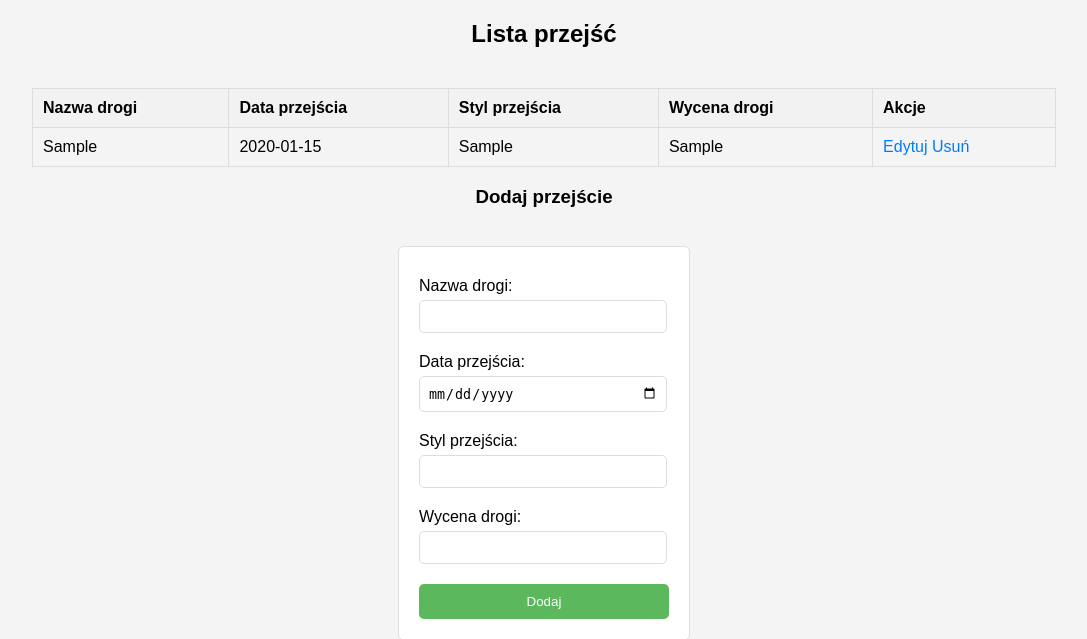
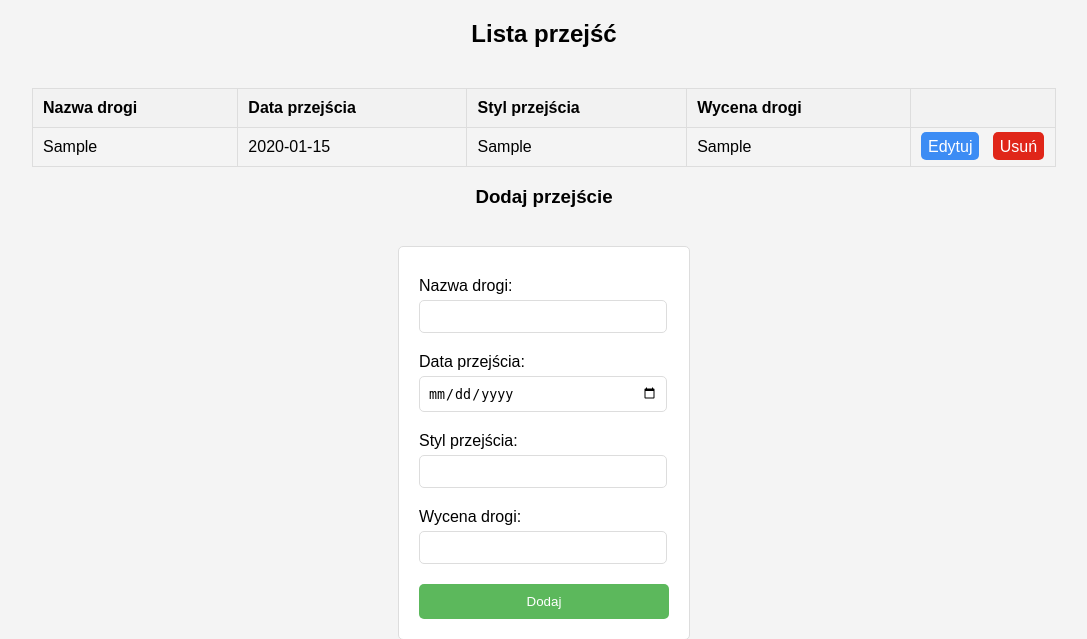
Before and after one commit to Patryk-Ruzicki/Climbing-note, a PHP site: page /user_panel.php in a window 1280 px wide. Shown: the top 639 px of the page, without its empty margins (96-1183 px from the left). Run offline with PHP 8.4, Linux system fonts and the light colour scheme; the visitor is signed in with stand-in values (Sample User, id 1); tables that the repository leaves empty hold one stand-in row (values such as "Sample post").

Commit message:
fixed dashboard style

```diff
--- a/style.css
+++ b/style.css
@@ -49,6 +49,30 @@ button:hover, input[type="submit"]:hover {
     background-color: #4cae4c;
 }
 
+.action_btn {
+    padding: 5.5px 7px 5px 7px;
+    background-color: grey;
+    color: white;
+    -webkit-filter: grayscale(0);
+    filter: none;
+    border-radius: 0.4vw;
+}
+
+#edit_btn{
+    background-color: #3c8cf4;
+}
+
+#del_btn{
+    background-color: #e02619;
+}
+
+.action_btn:hover {
+    filter: black;
+    -webkit-filter: grayscale(0.3);
+    filter: grayscale(0.3);
+    text-decoration: none;
+}
+
 table {
     margin-top: 20px;
     border-collapse: collapse;
--- a/user_panel.php
+++ b/user_panel.php
@@ -30,7 +30,7 @@ $result = mysqli_query($conn, $query);
             <th>Data przejścia</th>
             <th>Styl przejścia</th>
             <th>Wycena drogi</th>
-            <th>Akcje</th>
+            <th></th>
         </tr>
         <?php while ($row = mysqli_fetch_assoc($result)): ?>
             <tr>
@@ -38,9 +38,10 @@ $result = mysqli_query($conn, $query);
                 <td><?= htmlspecialchars($row['data_przejscia']) ?></td>
                 <td><?= htmlspecialchars($row['styl_przejscia']) ?></td>
                 <td><?= htmlspecialchars($row['wycena_drogi']) ?></td>
-                <td>
-                    <a href="edit_passage.php?id=<?= $row['id'] ?>">Edytuj</a>
-                    <a href="delete_passage.php?id=<?= $row['id'] ?>">Usuń</a>
+                <td style="width: 124px;">
+                    <a class="action_btn" id="edit_btn" href="edit_passage.php?id=<?= $row['id'] ?>">Edytuj</a>
+                    &nbsp;
+                    <a class="action_btn" id="del_btn" href="delete_passage.php?id=<?= $row['id'] ?>">Usuń</a>
                 </td>
             </tr>
         <?php endwhile; ?>
```
